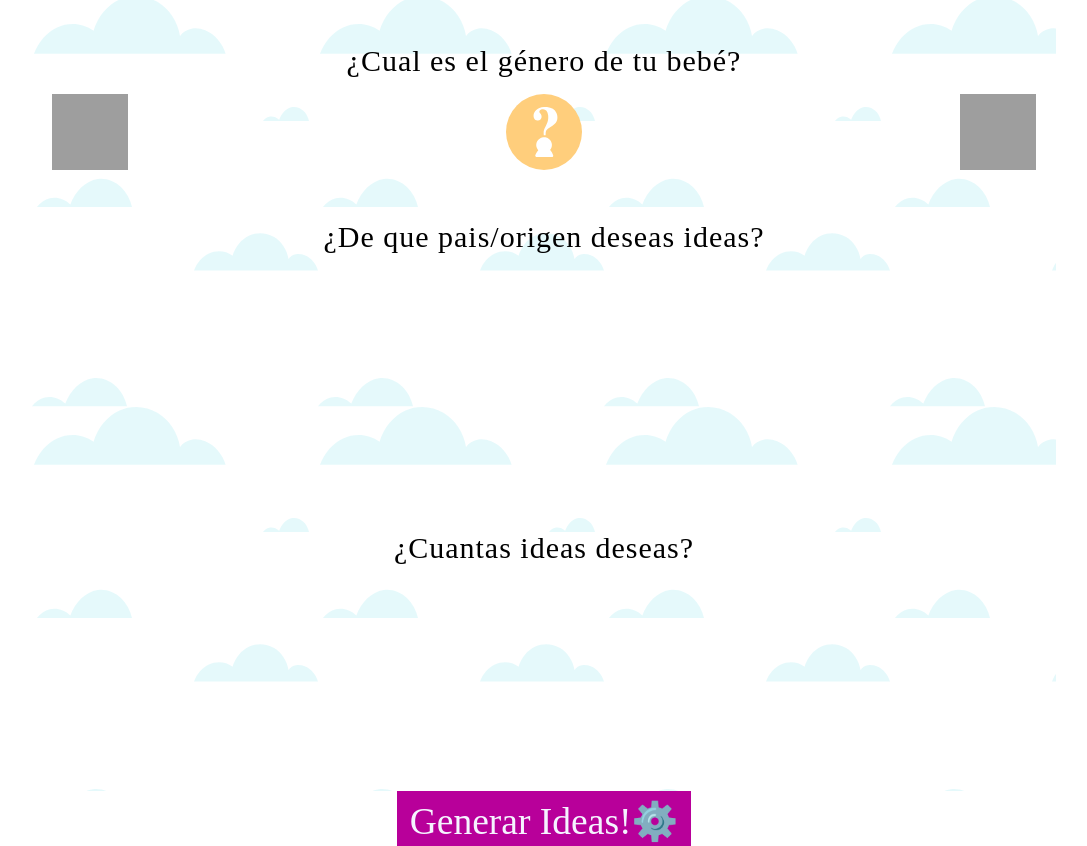
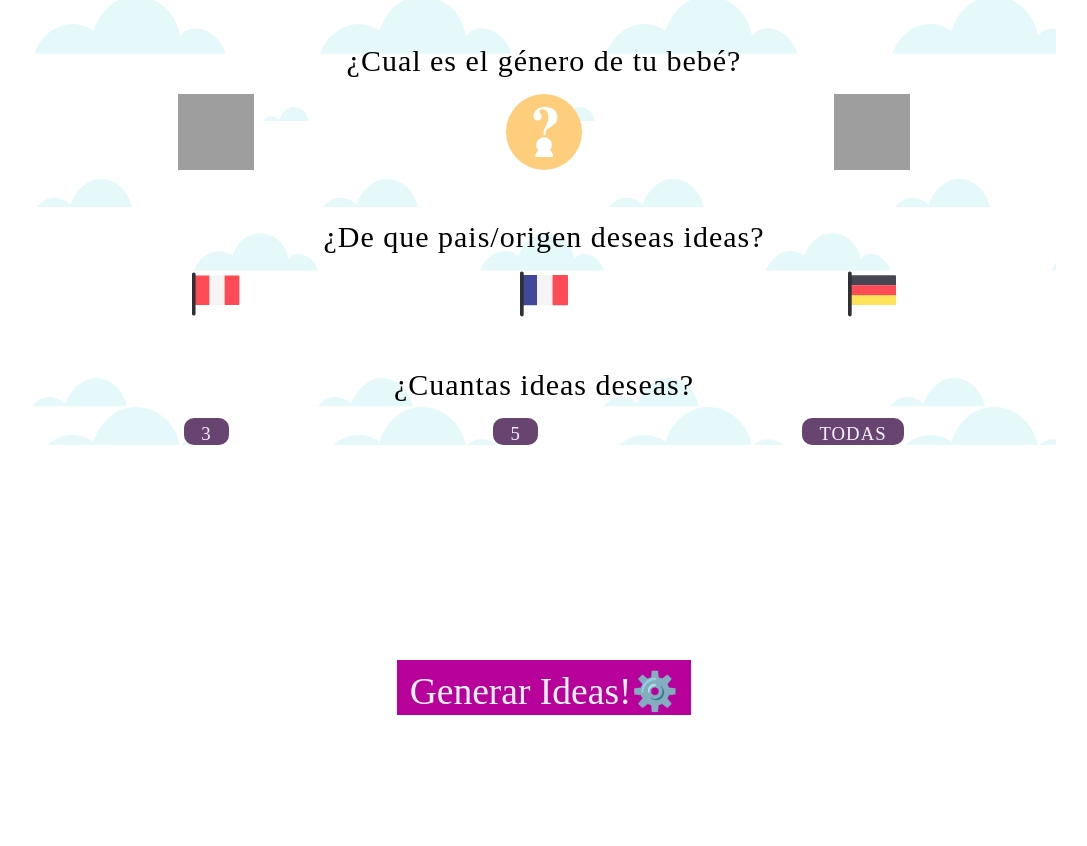
Before and after one commit to domakedev/Generador-de-nombres-para-bebes-online, a website: page index.html in a window 1280 px wide. Shown: the part 85-931 px from the top of the page, without its empty margins (96-1183 px from the left). After the commit the page ends 800 px from the top, so only its background shows below. Drawn offline with Linux system fonts and the light colour scheme; grey boxes are pictures that could not be loaded; a web font is replaced by a local one.

Commit message:
termine front antes de modal

```diff
--- a/css/tailwind.css
+++ b/css/tailwind.css
@@ -50,8 +50,14 @@ main {
     bg-cloud
 
     px-8
+}
 
+label{
+    @apply
+    cursor-pointer
 }
+
+/*Secciones*/
 
 .seccion{
     @apply
@@ -63,14 +69,20 @@ main {
     text-center
 }
 
+/*Generos*/
+
 .genero_options{
     @apply
     flex
-    justify-between
+    justify-around
     mt-7
 }
 
-label{
+input[name="genero"]{
+    @apply
+    hidden
+}
+input[name="genero"] + label{
     @apply
     w-[7.6rem]
     h-[7.6rem]
@@ -87,26 +99,100 @@ label{
 .label_genero_neutro{
     @apply
     bg-bebe-neutro
-
 }
 .label_genero_mujer{
     @apply
     bg-bebe-mujer
 }
 
-input:checked + label{
+input[name="genero"]:checked + label{
     width: 11.4rem;
     height: 11.4rem;
 
+
 }
 
-input{
+
+/*Pais*/
+.pais_options{
+    @apply
+    flex
+    justify-around
+    mt-7
+}
+
+input[name="pais"]{
     @apply
     hidden
 }
 
+input[name="pais"] + label{
+    @apply
+    w-[4.8rem]
+    h-[4.8rem]
+    block
+    bg-cover
+    filter
+}
+
+label[for="peru"]{
+    @apply
+    bg-peru
+
+}
+label[for="francia"]{
+    @apply
+    bg-francia
+}
+label[for="alemania"]{
+    @apply
+    bg-alemania
+}
+
+input[name="pais"]:checked + label{
+    width: 7rem;
+    height: 7rem;
+}
 
 
+
+/*Contidad*/
+.cantidad_options{
+    @apply
+    flex
+    justify-around
+    mt-7
+}
+
+input[name="cantidad"]{
+    @apply
+    hidden
+}
+
+input[name="cantidad"] + label{
+    @apply
+    text-3xl
+    bg-[#684571]
+    px-7
+    pt-2
+    rounded-2xl
+    text-purple-50
+}
+
+/* input[name="cantidad"] + label[for="todas"]{
+    @apply
+    bg-[#FF4B55]
+    text-red-50
+
+} */
+
+input[name="cantidad"]:checked + label{
+    @apply
+    bg-[#B8009A]
+}
+
+
+/*Footer*/
 footer {
     @apply
     w-full
@@ -115,21 +201,27 @@ footer {
     mt-auto
     flex
     justify-center
+    pt-10
 }
 
-.generar_ideas{
-    @apply
-    bg-green-200
+button{
+    -webkit-tap-highlight-color: rgba(0,0,0,0);
 }
 
-.generar_ideas{
+button{
     @apply
     p-5
     pb-2
     text-6xl
     bg-[#B8009A]
     text-purple-50
+
+
+    transform
+    duration-300
+    active:translate-y-1
 }
 
 
+
 @tailwind utilities;
--- a/index.html
+++ b/index.html
@@ -26,15 +26,15 @@
             <div class="genero_options">
 
 
-                <input class="input_genero_hombre" type="radio" name="genero" id="hombre" value="hombre">
+                <input  class="input_genero input_genero_hombre" type="radio" name="genero" id="hombre" value="hombre">
                 <label class="label_genero_hombre" for="hombre"></label>
 
-                <input type="radio" name="genero" id="neutro" value="neutro">
+                <input class="input_genero" type="radio" name="genero" id="neutro" value="neutro">
                 <label class="label_genero_neutro" for="neutro"></label>
 
 
 
-                <input type="radio" name="genero" id="mujer" value="mujer">
+                <input type="radio" class="input_genero" name="genero" id="mujer" value="mujer">
                 <label class="label_genero_mujer" for="mujer"></label>
 
             </div>
@@ -43,14 +43,17 @@
             <h1 class="seccion_title">¿De que pais/origen deseas ideas?</h1>
             <div class="pais_options">
 
+
+                <input type="radio" name="pais" id="peru" value="peru">
                 <label for="peru"></label>
-                <input type="radio" name="pais" id="peru" value="peru">
 
+
+                <input type="radio" name="pais" id="francia" value="francia">
                 <label for="francia"></label>
-                <input type="radio" name="pais" id="francia" value="francia">
 
+
+                <input type="radio" name="pais" id="alemania" value="alemania">
                 <label for="alemania"></label>
-                <input type="radio" name="pais" id="alemania" value="alemania">
 
             </div>
         </div>
@@ -58,14 +61,17 @@
             <h1 class="seccion_title">¿Cuantas ideas deseas?</h1>
             <div class="cantidad_options">
 
-                <label for="tres"></label>
                 <input type="radio" name="cantidad" id="tres" value="3">
+                <label for="tres">3</label>
 
-                <label for="cinco"></label>
+
+
                 <input type="radio" name="cantidad" id="cinco" value="5">
+                <label for="cinco">5</label>
 
-                <label for="todas"></label>
+
                 <input type="radio" name="cantidad" id="todas" value="todas">
+                <label for="todas">TODAS</label>
 
             </div>
         </div>
--- a/tailwind.config.js
+++ b/tailwind.config.js
@@ -9,11 +9,17 @@ module.exports = {
       'Zen': ['Zen Loop', 'ui-serif'],
     },
     extend: {
+      boxShadow: ['active'],
+
       backgroundImage: theme => ({
         'cloud': "url('assets/Nubes-de-Fondo.svg')",
         'bebe-hombre': "url('assets/bebe-hombre.svg')",
         'bebe-neutro': "url('assets/bebe-neutro.svg')",
         'bebe-mujer': "url('assets/bebe-mujer.svg')",
+        'bebe-neutro': "url('assets/bebe-neutro.svg')",
+        'peru': "url('assets/banderas/Peru.svg')",
+        'francia': "url('assets/banderas/francia.svg')",
+        'alemania': "url('assets/banderas/alemania.svg')",
        })
     },
   },
```
Also changed, not shown: assets/330159-international-flags/svg/alemania.svg (renamed from assets/330159-international-flags/svg/162-germany.svg), assets/330159-international-flags/svg/francia.svg (renamed from assets/330159-international-flags/svg/195-france.svg), public/css/assets/banderas/Peru.svg (added), public/css/assets/banderas/alemania.svg (added), public/css/assets/banderas/francia.svg (added), public/css/styles.css.
